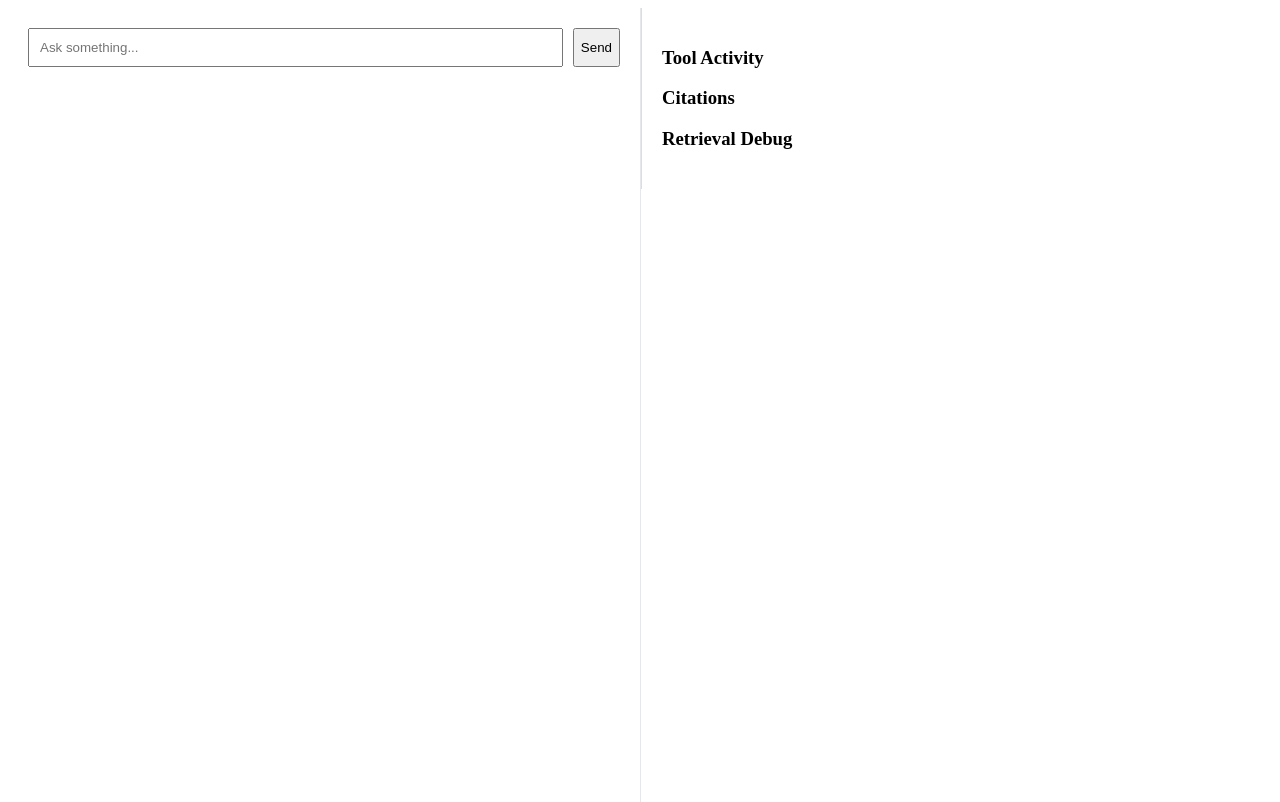
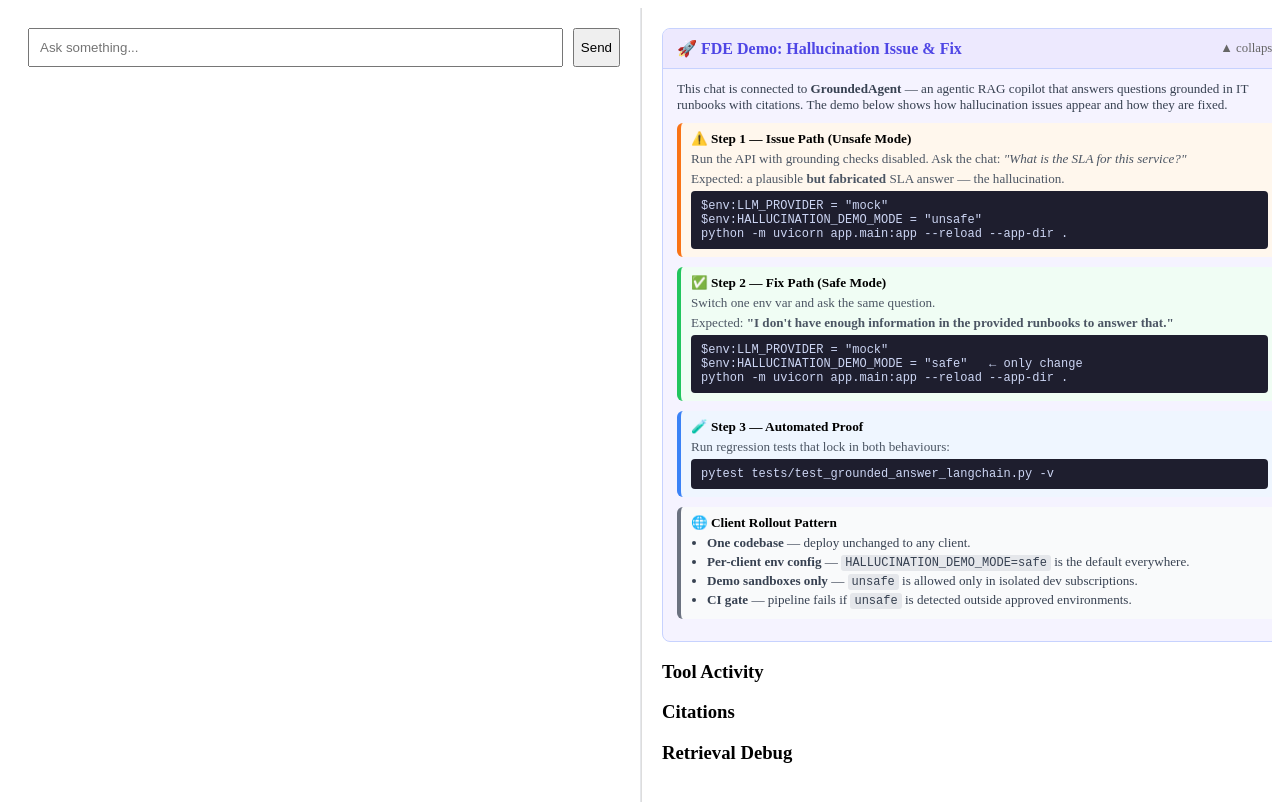
Before and after one commit to blueskymel/grounded-agent, an Angular app in the folder ui/groundedagent-ui/: page / in a window 1280 px wide. Shown: the top 802 px of the page. Built offline with nearby package versions, Linux system fonts and the light colour scheme.

Commit message:
fix: show FDE demo instructions in correct Angular component

```diff
--- a/ui/groundedagent-ui/src/app/app.component.ts
+++ b/ui/groundedagent-ui/src/app/app.component.ts
@@ -48,6 +48,52 @@ import { ChatResponse } from './api.types'
 </aside>
  <main class="main">
   <div class="side">
+
+    <!-- FDE Demo Instructions -->
+    <div class="demo-guide">
+      <div class="demo-header" (click)="guideOpen = !guideOpen" style="cursor:pointer; display:flex; justify-content:space-between; align-items:center;">
+        <h2 style="margin:0; font-size:1rem;">🚀 FDE Demo: Hallucination Issue &amp; Fix</h2>
+        <span style="font-size:0.8rem; color:#666;">{{ guideOpen ? '▲ collapse' : '▼ expand' }}</span>
+      </div>
+
+      <div *ngIf="guideOpen" class="demo-body">
+        <p class="demo-intro">This chat is connected to <strong>GroundedAgent</strong> — an agentic RAG copilot that answers questions grounded in IT runbooks with citations. The demo below shows how hallucination issues appear and how they are fixed.</p>
+
+        <div class="demo-step step-bad">
+          <div class="step-label">⚠️ Step 1 — Issue Path (Unsafe Mode)</div>
+          <div class="step-desc">Run the API with grounding checks disabled. Ask the chat: <em>"What is the SLA for this service?"</em></div>
+          <div class="step-desc">Expected: a plausible <strong>but fabricated</strong> SLA answer — the hallucination.</div>
+          <pre class="code-block">$env:LLM_PROVIDER = "mock"
+$env:HALLUCINATION_DEMO_MODE = "unsafe"
+python -m uvicorn app.main:app --reload --app-dir .</pre>
+        </div>
+
+        <div class="demo-step step-good">
+          <div class="step-label">✅ Step 2 — Fix Path (Safe Mode)</div>
+          <div class="step-desc">Switch one env var and ask the same question.</div>
+          <div class="step-desc">Expected: <strong>"I don't have enough information in the provided runbooks to answer that."</strong></div>
+          <pre class="code-block">$env:LLM_PROVIDER = "mock"
+$env:HALLUCINATION_DEMO_MODE = "safe"   ← only change
+python -m uvicorn app.main:app --reload --app-dir .</pre>
+        </div>
+
+        <div class="demo-step step-test">
+          <div class="step-label">🧪 Step 3 — Automated Proof</div>
+          <div class="step-desc">Run regression tests that lock in both behaviours:</div>
+          <pre class="code-block">pytest tests/test_grounded_answer_langchain.py -v</pre>
+        </div>
+
+        <div class="demo-step step-client">
+          <div class="step-label">🌐 Client Rollout Pattern</div>
+          <ul class="client-list">
+            <li><strong>One codebase</strong> — deploy unchanged to any client.</li>
+            <li><strong>Per-client env config</strong> — <code>HALLUCINATION_DEMO_MODE=safe</code> is the default everywhere.</li>
+            <li><strong>Demo sandboxes only</strong> — <code>unsafe</code> is allowed only in isolated dev subscriptions.</li>
+            <li><strong>CI gate</strong> — pipeline fails if <code>unsafe</code> is detected outside approved environments.</li>
+          </ul>
+        </div>
+      </div>
+    </div>
 
     <h3>Tool Activity</h3>
 
@@ -165,6 +211,49 @@ overflow:auto;
   min-height: 0;          /* also important for nested flex scroll */
   overflow: auto;
 }
+
+/* FDE Demo Guide */
+.demo-guide {
+  border: 1px solid #c7d2fe;
+  border-radius: 8px;
+  margin-bottom: 16px;
+  background: #f5f3ff;
+  overflow: hidden;
+}
+.demo-header {
+  padding: 10px 14px;
+  background: #ede9fe;
+  border-bottom: 1px solid #c7d2fe;
+  user-select: none;
+}
+.demo-header h2 { color: #4f46e5; }
+.demo-body { padding: 12px 14px; font-size: 0.82rem; }
+.demo-intro { margin: 0 0 10px; color: #374151; }
+.demo-step {
+  margin-bottom: 10px;
+  border-radius: 6px;
+  padding: 8px 10px;
+  border-left: 4px solid #a78bfa;
+}
+.step-bad  { background: #fff7ed; border-left-color: #f97316; }
+.step-good { background: #f0fdf4; border-left-color: #22c55e; }
+.step-test { background: #eff6ff; border-left-color: #3b82f6; }
+.step-client { background: #f9fafb; border-left-color: #6b7280; }
+.step-label { font-weight: 700; margin-bottom: 4px; font-size: 0.83rem; }
+.step-desc { color: #4b5563; margin-bottom: 4px; }
+.code-block {
+  background: #1e1e2e;
+  color: #cdd6f4;
+  border-radius: 4px;
+  padding: 8px 10px;
+  font-size: 0.75rem;
+  overflow-x: auto;
+  margin: 4px 0 0;
+  white-space: pre;
+}
+.client-list { margin: 4px 0 0 16px; padding: 0; color: #374151; }
+.client-list li { margin-bottom: 3px; }
+.client-list code { background: #e5e7eb; padding: 1px 4px; border-radius: 3px; font-size: 0.75rem; }
 `]
 })
 export class AppComponent implements OnInit {
@@ -196,6 +285,8 @@ export class AppComponent implements OnInit {
   timings: any = null
 
   isSending = false
+
+  guideOpen = true
 
   constructor(private api: ApiService, private cdr: ChangeDetectorRef) {}
 
```
